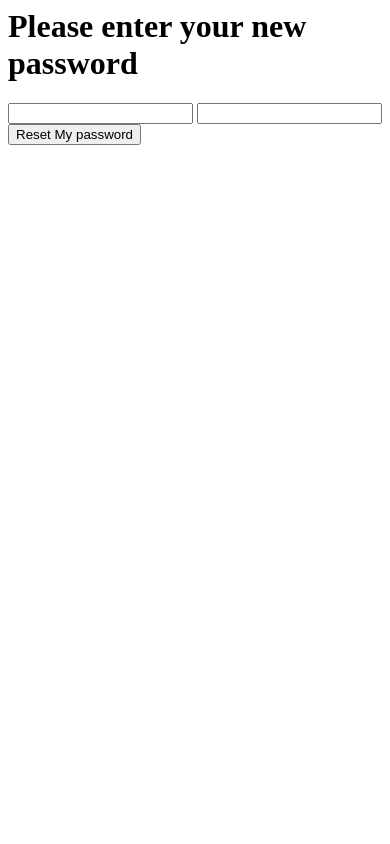
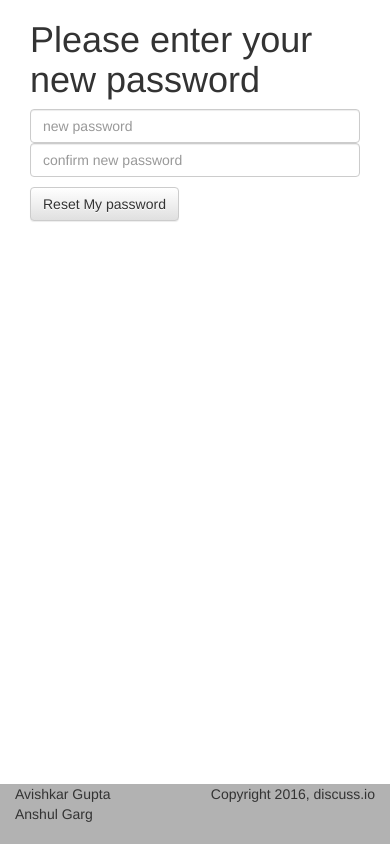
Before and after one commit to anshulgarg19/discuss, a CodeIgniter app: the page made by application/views/password_reset.php in a window 390 px wide. Run offline with CodeIgniter, Linux system fonts and the light colour scheme.

Commit message:
Password reset

```diff
--- a/application/controllers/Homepage.php
+++ b/application/controllers/Homepage.php
@@ -193,9 +193,7 @@ class Homepage extends CI_Controller {
 	public function PasswordReset() {
 
 		if (array_key_exists('token',$_GET)) {
-			$this->load->view("header");
 			$this->load->view("password_reset");
-			$this->load->view("footer");
 		}
 		else {
 			echo "Password cannot be reset without a valid activation link";
--- a/application/models/User_model.php
+++ b/application/models/User_model.php
@@ -200,7 +200,7 @@ defined('BASEPATH') OR exit('No direct script access allowed');
 	    // Function to reset the password stored in the database
 	    public function resetPass($token, $email, $password) {
 
-	    	$q = "SELECT reset_link FROM Users WHERE email_id=?";
+	    	$q = "SELECT reset_link FROM Users WHERE email_id=? AND activated=1";
 	    	$tokenres = $this->db->query($q, array($email));
 
 	    	if(!$tokenres) {
--- a/application/views/password_reset.php
+++ b/application/views/password_reset.php
@@ -1,44 +1,46 @@
-<h1>Please enter your new password</h1>
-<form id="reset">
-	<input type="password" id="password" name="password">
-	<input type="password" name="confirm" id="confirm">
-	<button id="resetbutton" type="button">Reset My password</button>
-</form>
-<pre id="result"></pre>
-
-<script type="text/javascript">
-	// Read a page's GET URL variables and return them as an associative array.
-	function getUrlVars()
-	{
-	    var vars = {}, hash;
-	    var hashes = window.location.href.slice(window.location.href.indexOf('?') + 1).split('&');
-	    for(var i = 0; i < hashes.length; i++)
-	    {
-	        hash = hashes[i].split('=');
-	        vars[hash[0]] = hash[1];
-	    }
-	    return vars;
-	}
-
-	console.log(getUrlVars());
-
-	$('#resetbutton').click(function(event) {
-		var data = getUrlVars();
-		data.password = $('#password').val();
-
-		$.ajax({
-			url: '/index.php/homepage/PasswordResetClose',
-			type: 'POST',
-			data: data
-		})
-		.success(function(response) {
-			console.log('success');
-			$('#result').html(response);
-		})
-		.error(function(response) {
-			console.log('error');
-			$('#result').html(response.responseText);
-			console.log(response.responseText);
-		});
-	});
-</script>
+<!DOCTYPE html>
+<html>
+	<head>
+		<title>Discuss</title>
+		<script src="https://ajax.googleapis.com/ajax/libs/jquery/2.2.2/jquery.min.js"></script>
+		<!-- Latest compiled and minified CSS -->
+		<link rel="stylesheet" href="https://maxcdn.bootstrapcdn.com/bootstrap/3.3.6/css/bootstrap.min.css" integrity="sha384-1q8mTJOASx8j1Au+a5WDVnPi2lkFfwwEAa8hDDdjZlpLegxhjVME1fgjWPGmkzs7" crossorigin="anonymous">
+		<!-- Optional theme -->
+		<link rel="stylesheet" href="https://maxcdn.bootstrapcdn.com/bootstrap/3.3.6/css/bootstrap-theme.min.css" integrity="sha384-fLW2N01lMqjakBkx3l/M9EahuwpSfeNvV63J5ezn3uZzapT0u7EYsXMjQV+0En5r" crossorigin="anonymous">
+		<!-- Select 2-->
+		<link href="https://cdnjs.cloudflare.com/ajax/libs/select2/4.0.3/css/select2.min.css" rel="stylesheet" />
+		<script src="https://cdnjs.cloudflare.com/ajax/libs/select2/4.0.3/js/select2.min.js"></script>
+		<link rel="stylesheet" href="/static/css/custom.css">
+	</head>
+	<body>
+		<div class="container">
+			<div class="col-md-6 col-md-offset-3">
+				<h1>Please enter your new password</h1>
+				<form class="form-signin" id="reset">
+					<form-group>
+					<input type="password" class="form-control" id="password" placeholder="new password" name="password">
+					<input type="password" name="confirm" class="form-control" placeholder="confirm new password" id="confirm">
+					<pre id="form-error"></pre>
+					</form-group>
+					<form-group>
+					<button id="resetbutton" style="margin-top: 10px;" class="btn btn-default" type="button">Reset My password</button>
+					</form-group>
+				</form>
+			</div>
+		</div>
+		<footer class="footer">
+			<div class="container">
+				<div class="pull-left">
+					Avishkar Gupta<br/>
+					Anshul Garg
+				</div>
+				<div class="pull-right">
+					Copyright 2016, discuss.io
+				</div>
+			</div>
+		</footer>
+		<!-- Latest compiled and minified JavaScript -->
+		<script src="https://maxcdn.bootstrapcdn.com/bootstrap/3.3.6/js/bootstrap.min.js" integrity="sha384-0mSbJDEHialfmuBBQP6A4Qrprq5OVfW37PRR3j5ELqxss1yVqOtnepnHVP9aJ7xS" crossorigin="anonymous"></script>
+		<script src="/static/js/passwordreset.js" type="text/javascript" charset="utf-8"></script>
+	</body>
+</html>
```
Also changed, not shown: static/js/passwordreset.js (added, +46 -0 lines).
